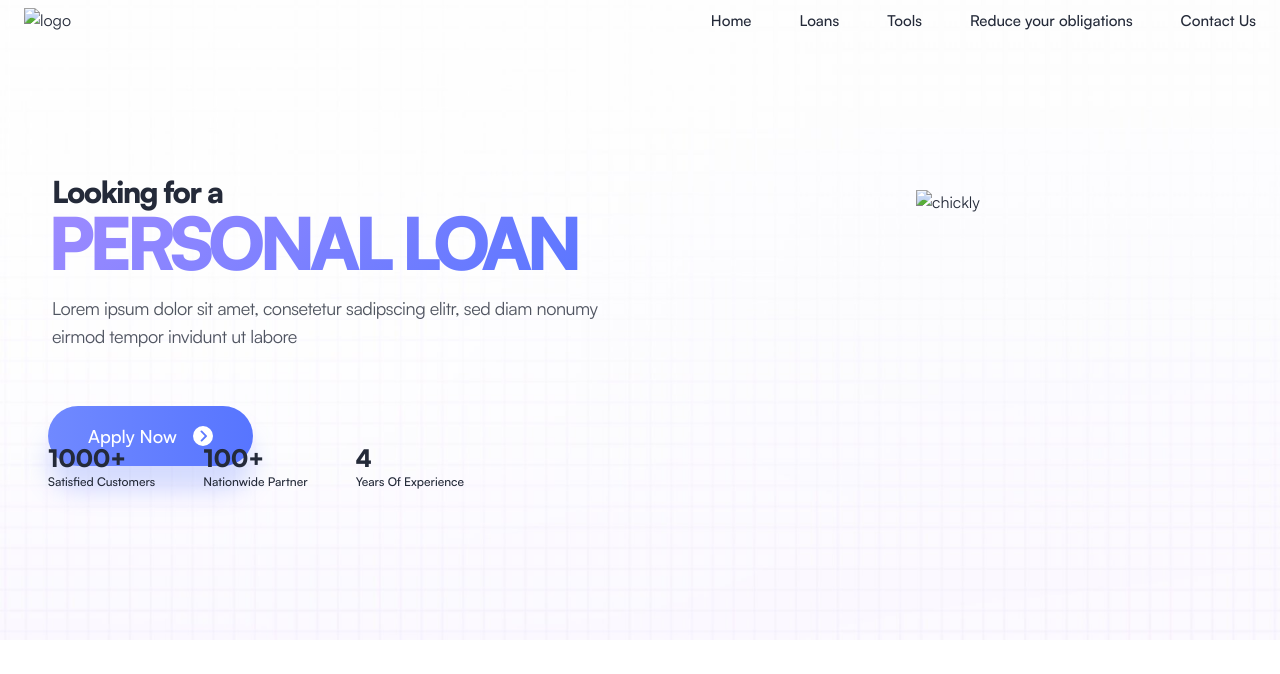
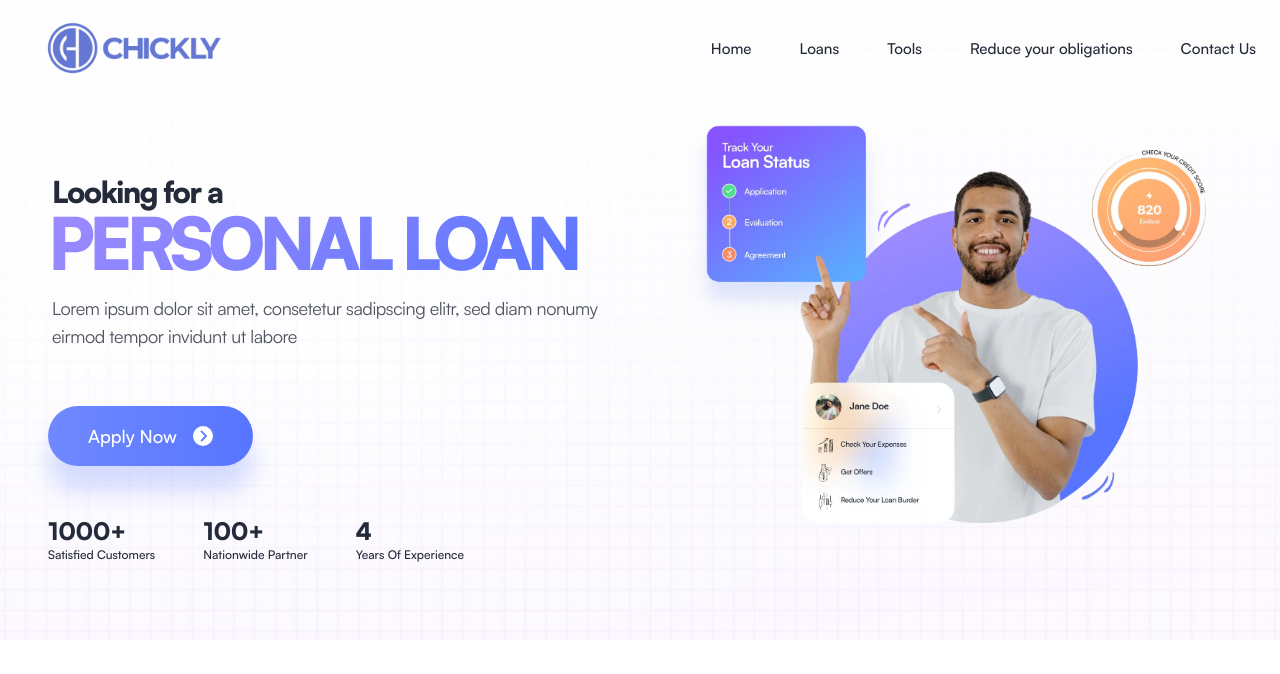
Before and after one commit to DevdutMS/Devdut, a plain HTML site: page index.html in a window 1280 px wide. Drawn offline with Linux system fonts and the light colour scheme; the site is published under a folder, as on GitHub Pages, so addresses that start at the root find nothing.

Commit message:
img name changed

```diff
--- a/index.html
+++ b/index.html
@@ -16,7 +16,7 @@
         <div class="px-3 py-2 mx-auto md:px-6 md:container 3xl:px-3">
             <div class="flex items-center justify-between">
                 <div class="flex items-center flex-shrink-0 nav-logo">
-                    <img src="/img/logo.png" alt="logo" class="object-cover w-32 h-auto md:w-full">
+                    <img src="./img/logo.png" alt="logo" class="object-cover w-32 h-auto md:w-full">
                 </div>
 
                 <div>
@@ -118,8 +118,8 @@
                 <div class="grid content-center justify-center h-full p-3 lg:p-10 2xl:p-28 3xl:p-16 md:flex ">
                     <div>
                         <picture>
-                            <source type="image/webp" srcset="/img/header-img.webp">
-                            <img src="/img/header-img.png" class="w-full mx-auto" alt="chickly" loading=“lazy”
+                            <source type="image/webp" srcset="./img/header-img.webp">
+                            <img src="./img/header-img.png" class="w-full mx-auto" alt="chickly" loading=“lazy”
                                 decoding=“async”>
                         </picture>
                         <!-- <img src="/img/Iphone-Mockup.png" class="mx-auto" alt="Mockup" loading=“lazy” decoding=“async”> -->
@@ -154,8 +154,8 @@
 
                 <div>
                     <picture>
-                        <source type="image/webp" srcset="/img/chickly-head-mobile.webp">
-                        <img src="/img/chickly-head-mobile.png"
+                        <source type="image/webp" srcset="./img/chickly-head-mobile.webp">
+                        <img src="./img/chickly-head-mobile.png"
                             class="absolute bottom-0 object-cover xxxs:block hidden w-40 xxs:w-44 xs:w-52 sm.5:w-72 h-auto -right-2 xs:-right-4"
                             alt="chickly" loading=“lazy” decoding=“async”>
                     </picture>
```
